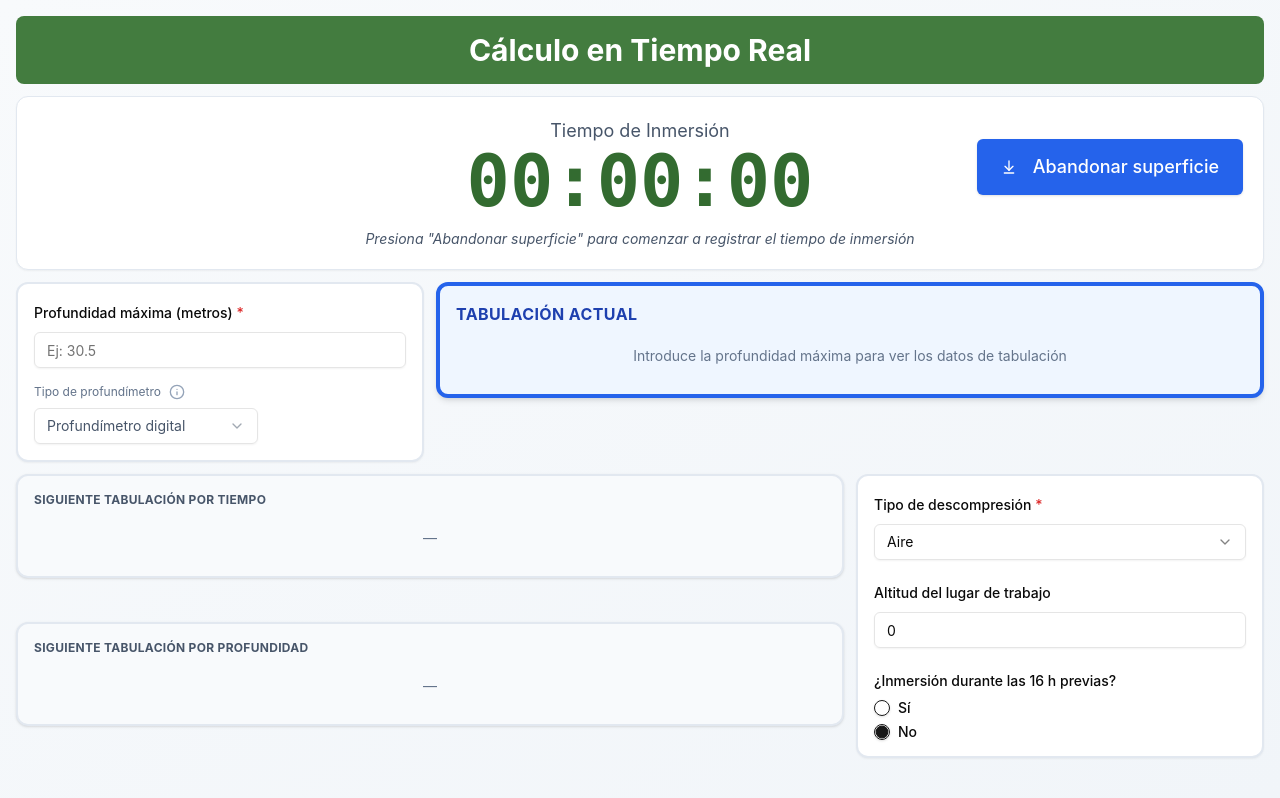
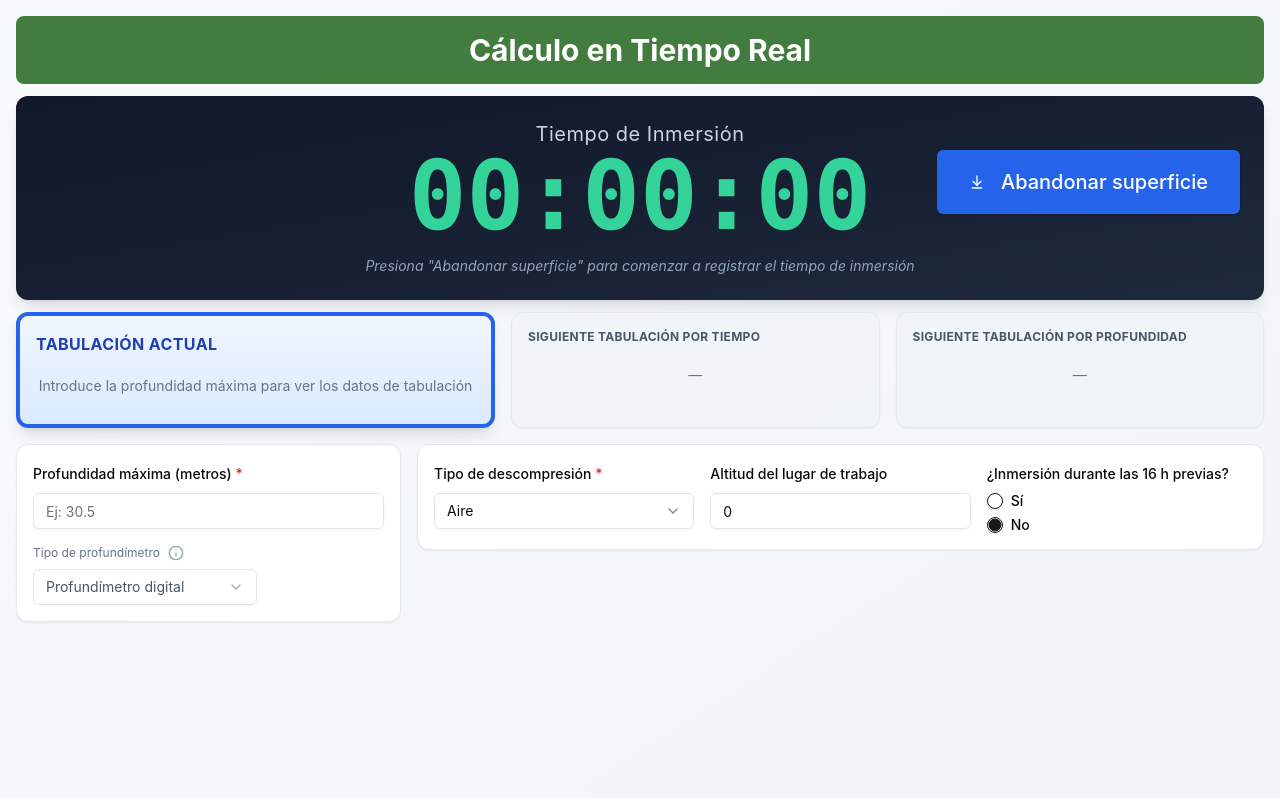
Before and after one commit to foxtrotgolf15/appfinal2026, a React (Create React App) app in the folder frontend/: page /realtime-form in a window 1280 px wide. Built offline with nearby package versions, Linux system fonts and the light colour scheme.

Commit message:
Vista tablet/ordenador: cronometro oscuro grande, tres tarjetas en fila, formulario en franja inferior
Co-Authored-By: Claude Sonnet 5.5 <noreply@anthropic.com>
Claude-Session: https://claude.ai/code/session_014wDtrqfo5XzWdnuiRwqMo8

```diff
--- a/frontend/src/components/PanelTiempoReal.jsx
+++ b/frontend/src/components/PanelTiempoReal.jsx
@@ -6,10 +6,10 @@ const formatMMSS = (segundos) => {
   return `${Math.floor(s / 60).toString().padStart(2, '0')}:${(s % 60).toString().padStart(2, '0')}`;
 };
 
-const Dato = ({ etiqueta, valor, valorClase = 'text-slate-900', destacado = false }) => (
-  <div className={`bg-white rounded-md border px-2.5 py-1.5 md:px-3 md:py-2 ${destacado ? 'border-blue-300' : 'border-slate-200'}`}>
+const Dato = ({ etiqueta, valor, valorClase = 'text-slate-900', destacado = false, clase = '', grande = false }) => (
+  <div className={`bg-white rounded-lg border px-2.5 py-1.5 md:px-3 md:py-2 ${destacado ? 'border-blue-300' : 'border-slate-200'} ${clase}`}>
     <div className={`leading-tight ${destacado ? 'text-xs md:text-sm font-semibold text-slate-700' : 'text-[10px] md:text-xs text-slate-500'}`}>{etiqueta}</div>
-    <div className={`font-bold font-mono leading-tight ${destacado ? 'text-2xl md:text-4xl font-extrabold' : 'text-base md:text-2xl'} ${valorClase}`}>{valor}</div>
+    <div className={`font-bold font-mono leading-tight whitespace-nowrap ${destacado ? 'text-2xl md:text-3xl lg:text-4xl font-extrabold' : grande ? 'text-xl md:text-4xl lg:text-5xl font-extrabold' : 'text-base md:text-xl lg:text-2xl'} ${valorClase}`}>{valor}</div>
   </div>
 );
 
@@ -49,7 +49,7 @@ const ListaParadas = ({ esc, color = false, destacado = false }) => {
 };
 
 const Bloque = ({ children, className = '', titulo, destacado = false }) => (
-  <Card className={`${destacado ? 'border-4 border-blue-600 bg-blue-50 shadow-md' : 'border-2 border-slate-200 bg-slate-50'} ${className}`} data-testid="panel-tiempo-real">
+  <Card className={`${destacado ? 'border-4 border-blue-600 bg-gradient-to-b from-blue-50 to-blue-100 shadow-lg' : 'border border-slate-200 bg-slate-100/80 shadow-sm'} ${className}`} data-testid="panel-tiempo-real">
     <CardContent className="p-2.5 md:p-4">
       {titulo && <h2 className={`font-bold tracking-wide uppercase mb-2 ${destacado ? 'text-sm md:text-base text-blue-800' : 'text-xs text-slate-600'}`}>{titulo}</h2>}
       {children}
@@ -57,11 +57,17 @@ const Bloque = ({ children, className = '', titulo, destacado = false }) => (
   </Card>
 );
 
+// Móvil: cifras a la izquierda y paradas a la derecha. Tablet/ordenador: cifras arriba y paradas debajo.
 const Dos = ({ izquierda, derecha }) => (
-  <div className="grid grid-cols-[1fr_1.4fr] gap-2 md:gap-3 items-start">
-    <div className="flex flex-col gap-1.5 md:gap-2">{izquierda}</div>
+  <div className="grid grid-cols-[1fr_1.4fr] md:grid-cols-1 gap-2 md:gap-3 items-start">
+    <div className="flex flex-col md:grid md:grid-cols-2 gap-1.5 md:gap-2">{izquierda}</div>
     {derecha}
   </div>
+);
+
+// Tres tarjetas en fila en tablet/ordenador; apiladas en el móvil.
+const Fila3 = ({ children }) => (
+  <div className="order-2 md:order-1 grid grid-cols-1 md:grid-cols-2 lg:grid-cols-[1.3fr_1fr_1fr] gap-2 md:gap-4 md:items-stretch">{children}</div>
 );
 
 const MENSAJES = {
@@ -77,13 +83,13 @@ const PanelTiempoReal = ({ panel, elapsedTime }) => {
   if (panel.estado !== 'ok') {
     const msg = panel.estado === 'error' ? panel.mensaje : MENSAJES[panel.estado];
     return (
-      <>
-        <Bloque destacado titulo="Tabulación actual" className="md:col-span-2 md:row-start-1">
+      <Fila3>
+        <Bloque destacado titulo="Tabulación actual" className="md:col-span-2 lg:col-span-1">
           <Vacio texto={msg} />
         </Bloque>
-        <Bloque titulo="Siguiente tabulación por tiempo" className="md:col-span-2"><Vacio texto="—" /></Bloque>
-        <Bloque titulo="Siguiente tabulación por profundidad" className="md:col-span-2"><Vacio texto="—" /></Bloque>
-      </>
+        <Bloque titulo="Siguiente tabulación por tiempo"><Vacio texto="—" /></Bloque>
+        <Bloque titulo="Siguiente tabulación por profundidad"><Vacio texto="—" /></Bloque>
+      </Fila3>
     );
   }
 
@@ -97,8 +103,8 @@ const PanelTiempoReal = ({ panel, elapsedTime }) => {
   const colorRestante = restante <= 30 ? 'text-red-600' : restante <= 120 ? 'text-amber-600' : 'text-green-700';
 
   return (
-    <>
-      <Bloque destacado titulo="Tabulación actual" className="md:col-span-2 md:row-start-1">
+    <Fila3>
+      <Bloque destacado titulo="Tabulación actual" className="md:col-span-2 lg:col-span-1">
         <Dos
           izquierda={<>
             <Dato destacado etiqueta="Profundidad tabulada" valor={`${actual.profundidad} m`} />
@@ -108,11 +114,11 @@ const PanelTiempoReal = ({ panel, elapsedTime }) => {
         />
       </Bloque>
 
-      <Bloque titulo="Siguiente tabulación por tiempo" className="md:col-span-2">
+      <Bloque titulo="Siguiente tabulación por tiempo">
         {siguienteTiempo ? (
           <Dos
             izquierda={<>
-              <Dato etiqueta="Tiempo para esta tabla" valor={formatMMSS(restante)} valorClase={colorRestante} />
+              <Dato grande clase="md:col-span-2" etiqueta="Tiempo para esta tabla" valor={formatMMSS(restante)} valorClase={colorRestante} />
               <Dato etiqueta="Profundidad" valor={`${siguienteTiempo.profundidad} m`} valorClase="text-slate-700" />
               <Dato etiqueta="Tiempo" valor={`${siguienteTiempo.tiempo} min`} valorClase="text-slate-700" />
             </>}
@@ -123,7 +129,7 @@ const PanelTiempoReal = ({ panel, elapsedTime }) => {
         )}
       </Bloque>
 
-      <Bloque titulo="Siguiente tabulación por profundidad" className="md:col-span-2">
+      <Bloque titulo="Siguiente tabulación por profundidad">
         {siguienteProfundidad && !siguienteProfundidad.fueraDeTabla ? (
           <Dos
             izquierda={<>
@@ -136,7 +142,7 @@ const PanelTiempoReal = ({ panel, elapsedTime }) => {
           <Vacio texto={siguienteProfundidad ? `No hay en tabla (${siguienteProfundidad.profundidad} m con este tiempo)` : 'No hay siguiente profundidad en tabla'} />
         )}
       </Bloque>
-    </>
+    </Fila3>
   );
 };
 
--- a/frontend/src/components/RealtimeFormScreen.jsx
+++ b/frontend/src/components/RealtimeFormScreen.jsx
@@ -325,12 +325,12 @@ const RealtimeFormScreen = () => {
 
         {/* Cronómetro: fijo arriba al hacer scroll en el móvil */}
         <div className="sticky top-0 z-30 -mx-2 px-2 py-1 bg-slate-100 md:static md:mx-0 md:px-0 md:py-0 md:bg-transparent">
-          <Card className="bg-white border border-slate-200 shadow-sm">
-            <CardContent className="p-2 md:p-5">
+          <Card className="bg-gradient-to-br from-slate-900 to-slate-800 border-0 shadow-lg">
+            <CardContent className="p-2 md:p-6">
               <div className="flex items-center justify-between gap-2 md:grid md:grid-cols-[1fr_auto_1fr]">
                 <div className="md:col-start-2 md:text-center">
-                  <div className="text-xs md:text-lg text-slate-600">Tiempo de Inmersión</div>
-                  <div className="text-3xl md:text-7xl font-mono font-bold text-[#336b30] leading-tight">
+                  <div className="text-xs md:text-xl text-slate-300 tracking-wide">Tiempo de Inmersión</div>
+                  <div className="text-3xl md:text-8xl font-mono font-bold text-emerald-400 leading-tight">
                     {formatTime(elapsedTime)}
                   </div>
                 </div>
@@ -338,25 +338,25 @@ const RealtimeFormScreen = () => {
                   {!isRunning && (
                     <Button
                       onClick={startStopwatch}
-                      className="bg-blue-600 hover:bg-blue-700 text-white px-3 text-sm md:text-lg md:h-14 md:px-6"
+                      className="bg-blue-600 hover:bg-blue-500 text-white px-3 text-sm md:text-xl md:h-16 md:px-8"
                     >
-                      <ArrowDownToLine className="w-4 h-4 md:w-5 md:h-5 mr-1.5 md:mr-2" />
+                      <ArrowDownToLine className="w-4 h-4 md:w-6 md:h-6 mr-1.5 md:mr-2" />
                       Abandonar superficie
                     </Button>
                   )}
                   {isRunning && (
                     <Button
                       onClick={stopAndCalculate}
-                      className="bg-yellow-400 hover:bg-yellow-500 text-slate-900 font-semibold px-3 text-sm md:text-lg md:h-14 md:px-6"
+                      className="bg-yellow-400 hover:bg-yellow-300 text-slate-900 font-semibold px-3 text-sm md:text-xl md:h-16 md:px-8"
                     >
-                      <ArrowUpFromLine className="w-4 h-4 md:w-5 md:h-5 mr-1.5 md:mr-2" />
+                      <ArrowUpFromLine className="w-4 h-4 md:w-6 md:h-6 mr-1.5 md:mr-2" />
                       Abandonar fondo
                     </Button>
                   )}
                 </div>
               </div>
               {!isRunning && elapsedTime === 0 && (
-                <p className="hidden md:block text-sm text-slate-600 italic text-center mt-3">
+                <p className="hidden md:block text-sm text-slate-400 italic text-center mt-3">
                   Presiona "Abandonar superficie" para comenzar a registrar el tiempo de inmersión
                 </p>
               )}
@@ -400,9 +400,13 @@ const RealtimeFormScreen = () => {
           </Alert>
         )}
 
-        <form className="grid grid-cols-1 md:grid-cols-3 gap-2 md:gap-3 items-start" onSubmit={(e) => e.preventDefault()}>
+        <form className="flex flex-col gap-2 md:gap-4" onSubmit={(e) => e.preventDefault()}>
+          {/* Tabulación actual, siguiente tiempo y siguiente profundidad */}
+          <PanelTiempoReal panel={panel} elapsedTime={elapsedTime} />
+
+          <div className="contents md:grid md:grid-cols-[1fr_2.2fr] md:gap-4 md:order-2 md:items-start">
           {/* Viñeta: profundidad máxima (+ tipo de profundímetro, de menor importancia) */}
-          <Card className="shadow-sm border-2 border-slate-200 md:row-start-1">
+          <Card className="order-1 shadow-sm border border-slate-200 bg-white">
             <CardContent className="p-3 md:p-4 space-y-3">
               <div className="space-y-2">
                 <Label htmlFor="p2">
@@ -448,12 +452,10 @@ const RealtimeFormScreen = () => {
             </CardContent>
           </Card>
 
-          {/* Tabulación actual, siguiente tiempo y siguiente profundidad */}
-          <PanelTiempoReal panel={panel} elapsedTime={elapsedTime} />
 
           {/* Viñeta: tipo de descompresión, altitud y resto de preguntas */}
-          <Card className="shadow-sm border-2 border-slate-200 md:col-start-3 md:row-start-2 md:row-span-2">
-            <CardContent className="p-3 md:p-4 space-y-5">
+          <Card className="order-3 shadow-sm border border-slate-200 bg-white">
+            <CardContent className="p-3 md:p-4 space-y-5 md:space-y-0 md:grid md:grid-cols-3 md:gap-4 md:items-start">
               {/* P1 */}
               <div className="space-y-2">
                 <Label htmlFor="p1">
@@ -487,7 +489,7 @@ const RealtimeFormScreen = () => {
 
               {/* P4.1 */}
               {showP4_1 && (
-                <div className="space-y-3 pl-4 border-l-4 border-green-300 bg-green-50 p-4 rounded">
+                <div className="md:col-span-3 space-y-3 pl-4 border-l-4 border-green-300 bg-green-50 p-4 rounded">
                   <div className="flex items-center space-x-2">
                     <Label>¿Se ha recalibrado el profundímetro al llegar a la altitud?</Label>
                     <TooltipProvider>
@@ -518,7 +520,7 @@ const RealtimeFormScreen = () => {
 
               {/* P4.2 */}
               {showP4_2 && (
-                <div className="space-y-3 pl-4 border-l-4 border-green-300 bg-green-50 p-4 rounded">
+                <div className="md:col-span-3 space-y-3 pl-4 border-l-4 border-green-300 bg-green-50 p-4 rounded">
                   <Label>¿Ha pasado el buzo más de 12h en la altitud indicada?</Label>
                   <RadioGroup value={p4_2} onValueChange={setP4_2}>
                     <div className="flex items-center space-x-2">
@@ -578,7 +580,7 @@ const RealtimeFormScreen = () => {
 
               {/* P5 */}
               {showP5 && (
-                <div className="space-y-3 pl-4 border-l-4 border-amber-300 bg-amber-50 p-4 rounded">
+                <div className="md:col-span-3 space-y-3 pl-4 border-l-4 border-amber-300 bg-amber-50 p-4 rounded">
                   <Label>¿La última inmersión superó los 6 metros de profundidad?</Label>
                   <RadioGroup value={p5} onValueChange={setP5}>
                     <div className="flex items-center space-x-2">
@@ -595,7 +597,7 @@ const RealtimeFormScreen = () => {
 
               {/* P6.1, P6.2, P6.3 */}
               {showP6Subcampos && (
-                <div className="space-y-4 pl-4 border-l-4 border-purple-300 bg-purple-50 p-4 rounded">
+                <div className="md:col-span-3 space-y-4 pl-4 border-l-4 border-purple-300 bg-purple-50 p-4 rounded">
                   <div className="space-y-2">
                     <Label htmlFor="p6_1">Profundidad máxima del buceo anterior (metros)</Label>
                     <Input
@@ -641,6 +643,7 @@ const RealtimeFormScreen = () => {
 
             </CardContent>
           </Card>
+          </div>
         </form>
       </div>
     </div>
```
